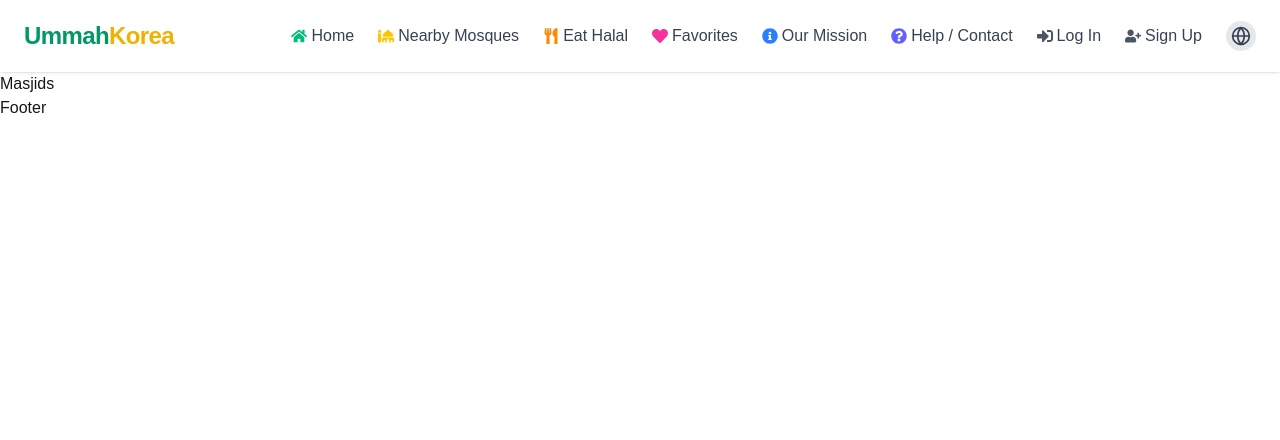
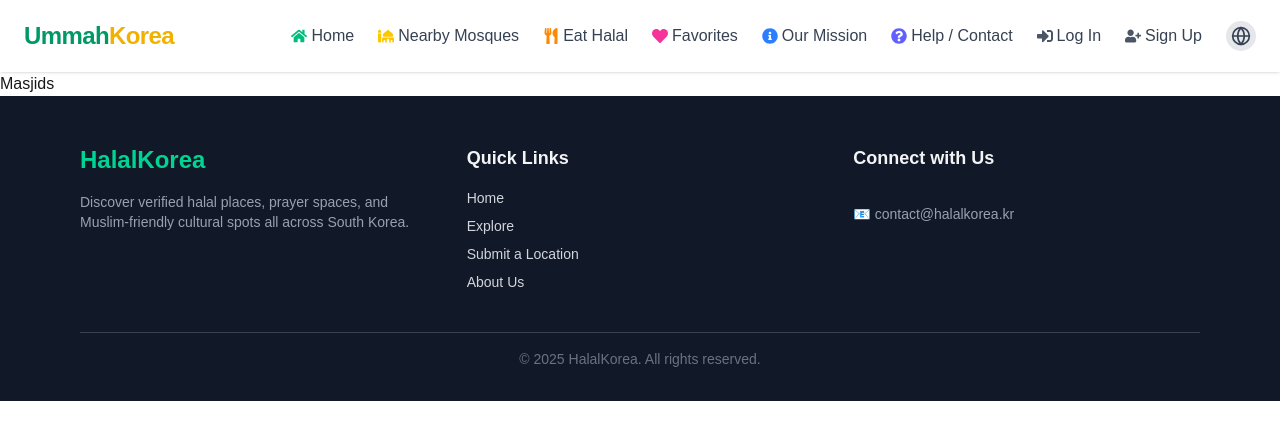
Before and after one commit to oybek9508/muslim-friendly-korea, a Next.js app: page /1/masjids in a window 1280 px wide. Shown: the top 440 px of the page. Built offline with nearby package versions, Linux system fonts and the light colour scheme.

Commit message:
feat: add more sections to homepage and add swiper

```diff
--- a/package.json
+++ b/package.json
@@ -14,7 +14,8 @@
     "next": "15.3.2",
     "react": "^19.0.0",
     "react-dom": "^19.0.0",
-    "react-icons": "^5.5.0"
+    "react-icons": "^5.5.0",
+    "swiper": "^11.2.8"
   },
   "devDependencies": {
     "@eslint/eslintrc": "^3",
--- a/src/app/page.tsx
+++ b/src/app/page.tsx
@@ -8,6 +8,7 @@ import masjids from "../data/masjids.json";
 import halalEatings from "../data/halalEatings.json";
 import TopDestinationsSection from "../components/section/TopDestionationsSection";
 import ValueProps from "../components/ValueProps";
+import CallToAction from "../components/section/CallToAction";
 
 console.log("province", province);
 
@@ -54,6 +55,7 @@ const Page = () => {
             data={halalEatingsData}
           />
           <ValueProps />
+          <CallToAction />
         </main>
       </MainLayout>
     </PageWrapper>
--- /dev/null
+++ b/src/app/submit-location.tsx
@@ -0,0 +1,7 @@
+import React from "react";
+
+const SubmitLocation = () => {
+  return <div>SubmitLocation</div>;
+};
+
+export default SubmitLocation;
--- a/src/components/ValueProps.tsx
+++ b/src/components/ValueProps.tsx
@@ -8,20 +8,33 @@ const values = [
 
 export default function ValueProps() {
   return (
-    <section className="bg-white py-12 px-4 md:px-8 lg:px-16">
-      <div className="max-w-5xl mx-auto text-center">
-        <h2 className="text-2xl md:text-3xl font-semibold text-gray-800 mb-6">
+    <section className="bg-[#F9FAFB] py-16 px-6 md:px-12 lg:px-20">
+      <div className="max-w-6xl mx-auto text-center">
+        <h2 className="text-3xl md:text-4xl font-bold text-emerald-600">
           How This Helps You
         </h2>
-        <div className="grid grid-cols-1 sm:grid-cols-2 md:grid-cols-3 gap-6 mt-8">
+        <p className="mt-2 text-slate-600 text-base md:text-lg">
+          Designed with the needs of Muslim travelers in mind
+        </p>
+
+        <div className="grid grid-cols-1 sm:grid-cols-2 md:grid-cols-3 gap-8 mt-12">
           {values.map((val, idx) => (
             <div
               key={idx}
-              className="flex items-start gap-4 bg-gray-50 p-5 rounded-xl shadow-sm hover:shadow-md transition"
+              className="bg-white rounded-2xl shadow-sm hover:shadow-lg transition border border-gray-100 p-6 flex gap-4 items-center"
             >
-              <div className="text-2xl">{val.icon}</div>
+              <div className="flex-shrink-0">
+                <div className="w-12 h-12 rounded-full bg-emerald-100 flex items-center justify-center text-2xl">
+                  {val.icon}
+                </div>
+              </div>
               <div className="text-left">
-                <p className="text-gray-800 font-medium">{val.title}</p>
+                <p className="text-lg font-semibold text-gray-800">
+                  {val.title}
+                </p>
+                <p className="text-sm text-gray-500 mt-1">
+                  {/* Optional subtext if needed */}
+                </p>
               </div>
             </div>
           ))}
--- a/src/components/layout/Footer.tsx
+++ b/src/components/layout/Footer.tsx
@@ -1,7 +1,80 @@
+import Link from "next/link";
 import React from "react";
 
 const Footer = () => {
-  return <div>Footer</div>;
+  return (
+    <footer className="bg-[#111827] text-gray-300 pt-12 pb-8 px-6 md:px-12 lg:px-20">
+      <div className="max-w-7xl mx-auto grid grid-cols-1 md:grid-cols-3 gap-10">
+        {/* Logo & Description */}
+        <div>
+          <h3 className="text-2xl font-bold text-emerald-400">HalalKorea</h3>
+          <p className="mt-4 text-sm text-gray-400">
+            Discover verified halal places, prayer spaces, and Muslim-friendly
+            cultural spots all across South Korea.
+          </p>
+        </div>
+
+        {/* Quick Navigation */}
+        <div>
+          <h4 className="text-lg font-semibold text-gray-100 mb-4">
+            Quick Links
+          </h4>
+          <ul className="space-y-2 text-sm">
+            <li>
+              <Link href="/" className="hover:text-emerald-400 transition">
+                Home
+              </Link>
+            </li>
+            <li>
+              <Link
+                href="/explore"
+                className="hover:text-emerald-400 transition"
+              >
+                Explore
+              </Link>
+            </li>
+            <li>
+              <Link
+                href="/submit-location"
+                className="hover:text-emerald-400 transition"
+              >
+                Submit a Location
+              </Link>
+            </li>
+            <li>
+              <Link href="/about" className="hover:text-emerald-400 transition">
+                About Us
+              </Link>
+            </li>
+          </ul>
+        </div>
+
+        {/* Contact + Socials */}
+        <div>
+          <h4 className="text-lg font-semibold text-gray-100 mb-4">
+            Connect with Us
+          </h4>
+          <div className="flex space-x-4 mb-4">
+            <a href="#" className="hover:text-emerald-400 transition">
+              <i className="fab fa-facebook-f" />
+            </a>
+            <a href="#" className="hover:text-emerald-400 transition">
+              <i className="fab fa-instagram" />
+            </a>
+            <a href="#" className="hover:text-emerald-400 transition">
+              <i className="fab fa-twitter" />
+            </a>
+          </div>
+          <p className="text-sm text-gray-400">📧 contact@halalkorea.kr</p>
+        </div>
+      </div>
+
+      {/* Bottom Line */}
+      <div className="mt-10 border-t border-gray-700 pt-4 text-center text-sm text-gray-500">
+        © {new Date().getFullYear()} HalalKorea. All rights reserved.
+      </div>
+    </footer>
+  );
 };
 
 export default Footer;
--- /dev/null
+++ b/src/components/section/CallToAction.tsx
@@ -0,0 +1,26 @@
+import Link from "next/link";
+import React from "react";
+
+const CallToAction = () => {
+  return (
+    <section className="bg-white py-16 px-6 md:px-12 lg:px-20 text-center">
+      <div className="max-w-4xl mx-auto">
+        <h2 className="text-3xl md:text-4xl font-bold text-[#111827] mb-4">
+          🙋 Share Your Favorite Halal Place
+        </h2>
+        <p className="text-lg md:text-xl text-[#6B7280] mb-8">
+          Know a great halal restaurant or prayer space? Help others by sharing
+          it with the community.
+        </p>
+        <Link
+          href="/submit-location"
+          className="inline-block bg-[#10B981] text-white font-semibold text-lg px-6 py-3 rounded-full shadow-md hover:bg-[#0e9e6d] transition"
+        >
+          Submit a Location
+        </Link>
+      </div>
+    </section>
+  );
+};
+
+export default CallToAction;
--- a/src/components/section/TopDestionationsSection.tsx
+++ b/src/components/section/TopDestionationsSection.tsx
@@ -1,5 +1,9 @@
 import Link from "next/link";
 import ProvinceCard from "../card/ProvinceCard";
+import { Navigation } from "swiper/modules";
+import { SwiperSlide, Swiper } from "swiper/react";
+import "swiper/css";
+import "swiper/css/navigation";
 
 type Data = {
   id: string;
@@ -30,16 +34,30 @@ export default function TopDestinationsSection({
           View All <span className="text-xl">→</span>
         </Link>
       </div>
-      <div className="grid gap-6 xs:grid-cols-1 sm:grid-cols-2 md:grid-cols-3 lg:grid-cols-4 xl:grid-cols-5 2xl:grid-cols-6">
+      <Swiper
+        modules={[Navigation]}
+        spaceBetween={16}
+        slidesPerView={1.2}
+        breakpoints={{
+          640: { slidesPerView: 2.2 },
+          768: { slidesPerView: 3 },
+          1024: { slidesPerView: 4 },
+          1280: { slidesPerView: 5 },
+          1536: { slidesPerView: 6 },
+        }}
+        navigation
+        className="!overflow-visible"
+      >
         {data.map((item: Data) => (
-          <ProvinceCard
-            key={item.id}
-            name={item.name}
-            imageUrl={item?.imageUrl}
-            description={item.description}
-          />
+          <SwiperSlide key={item.id}>
+            <ProvinceCard
+              name={item.name}
+              imageUrl={item?.imageUrl}
+              description={item.description}
+            />
+          </SwiperSlide>
         ))}
-      </div>
+      </Swiper>
     </section>
   );
 }
```
Also changed, not shown: 1 other file (tests, documents, lock files or other folders).
